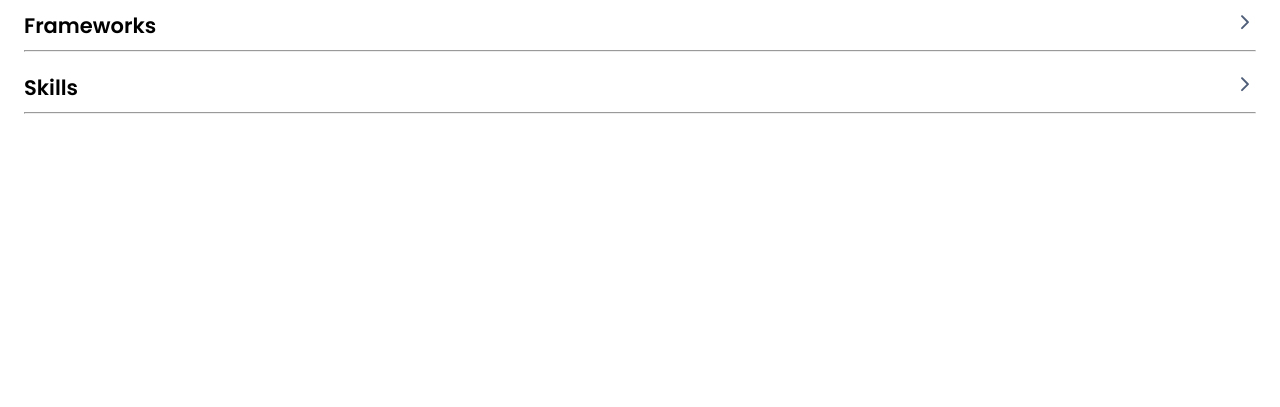
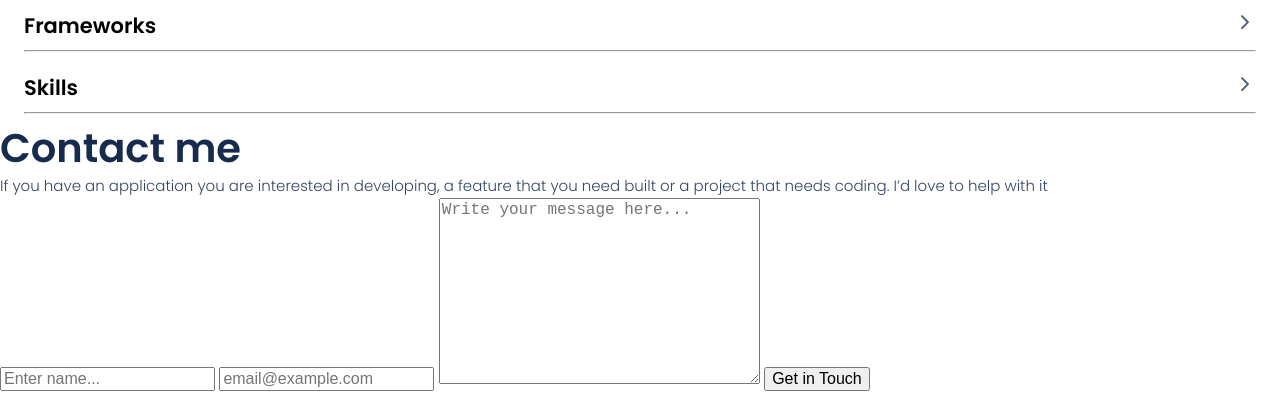
Before and after one commit to KMT-Media/Portfolio-setup-and-mobile-first, a website: page index.html in a window 1280 px wide. Shown: the part 3804-4211 px from the top of the page. Before the commit the page ends 3926 px from the top, so only its background shows below. Drawn offline with Linux system fonts and the light colour scheme.

Commit message:
Contact form HTML file

```diff
--- a/index.html
+++ b/index.html
@@ -162,7 +162,7 @@
             <li>css</li>
             <li>javascript</li>
           </ul>
-          <button class="btn">See Project</button>
+          <button type="button" class="btn">See Project</button>
         </div>
       </div>
       <div class="card-works">
@@ -188,7 +188,7 @@
             <li>css</li>
             <li>javascript</li>
           </ul>
-          <button class="btn">See Project</button>
+          <button type="button" class="btn">See Project</button>
         </div>
       </div>
       <div class="card-works">
@@ -214,7 +214,7 @@
             <li>css</li>
             <li>javascript</li>
           </ul>
-          <button class="btn">See Project</button>
+          <button type="button" class="btn">See Project</button>
         </div>
       </div>
       <div class="card-works">
@@ -240,7 +240,7 @@
             <li>css</li>
             <li>javascript</li>
           </ul>
-          <button class="btn">See Project</button>
+          <button type="button" class="btn">See Project</button>
         </div>
       </div>
     </section>
@@ -343,7 +343,7 @@
           </a>
         </li>
       </ul>
-      <button class="btn">Get my resume</button>
+      <button type="button" class="btn">Get my resume</button>
       <ul class="drop-options">
         <li class="drop-options-list">
           <ul class="hidden-options-title">
@@ -444,5 +444,40 @@
         </li>
       </ul>
     </section>
+
+    <footer class="contact-form">
+      <div class="text-container">
+        <h2 class="primary-text">Contact me</h2>
+        <p class="paragraph-details">
+          If you have an application you are interested in developing, a feature
+          that you need built or a project that needs coding. I’d love to help
+          with it
+        </p>
+      </div>
+      <form action="https://formspree.io/f/xyyvbnal" method="post">
+        <input
+          type="text"
+          placeholder="Enter name..."
+          required
+          maxlength="30"
+          name="user_name"
+        />
+        <input
+          type="email"
+          placeholder="email@example.com"
+          name="user_email"
+          required
+        />
+        <textarea
+          cols="30"
+          rows="10"
+          maxlength="500"
+          name="user_message"
+          placeholder="Write your message here..."
+          required
+        ></textarea>
+        <button type="submit" class="form-btn">Get in Touch</button>
+      </form>
+    </footer>
   </body>
 </html>
```
